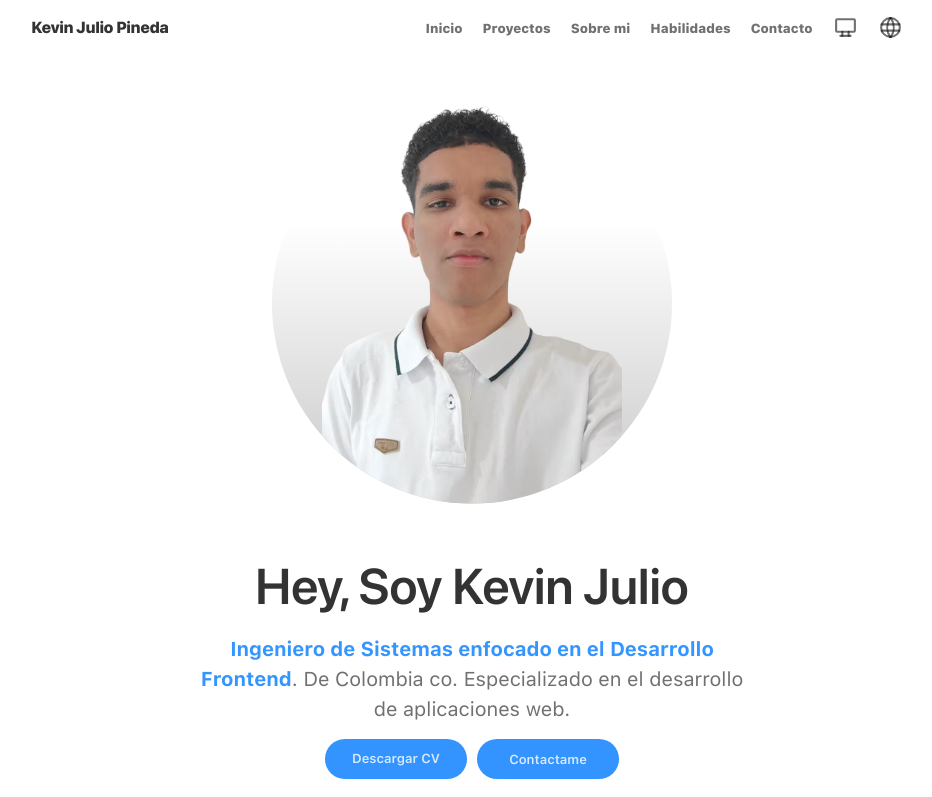
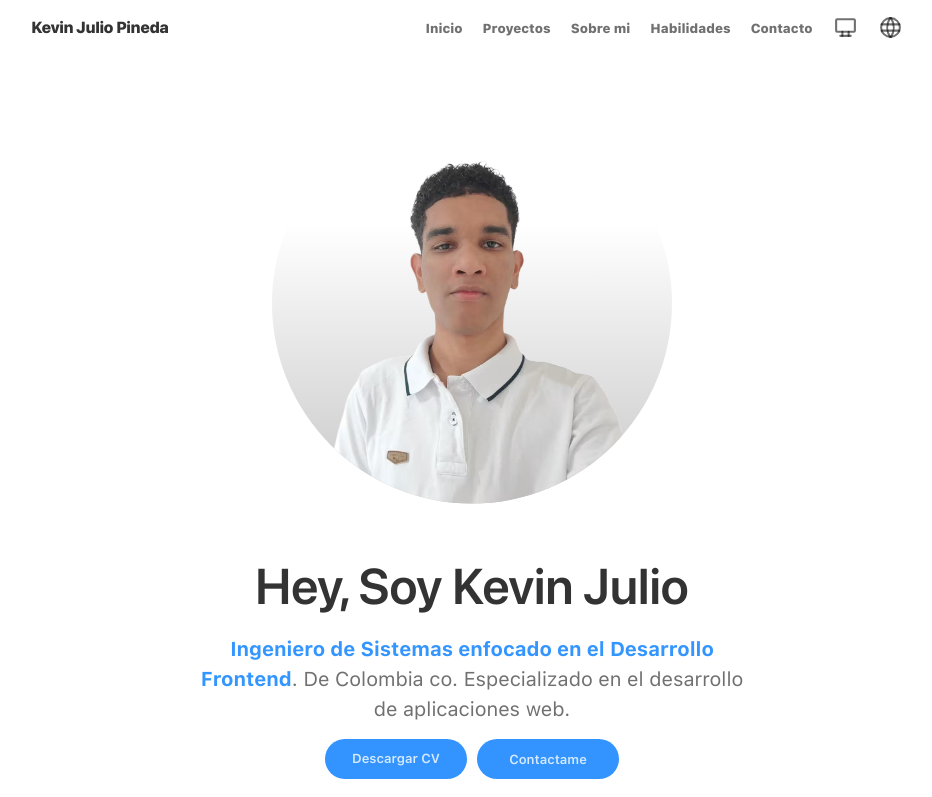
Before and after one commit to KevinJp21/Portfolio-KJ, a React (Vite) app: page / in a window 1280 px wide. Shown: the top 797 px of the page, without its empty margins (168-1100 px from the left). Built offline with nearby package versions, Linux system fonts and the light colour scheme.

Commit message:
cambiando estilos de la imagen del home

```diff
--- a/src/Secciones/SeccionesHome/Start/Start.css
+++ b/src/Secciones/SeccionesHome/Start/Start.css
@@ -20,6 +20,7 @@
 }
 
 .ImgContent{
+    position: relative;
     display: flex;
     justify-content: center;
     align-items: center;
@@ -31,11 +32,13 @@
 }
 
 .ImgContent img{
+    position: absolute;
+    bottom: -30px;
     max-width: 300px;
     min-height: 300px;
     height: 100%;
     width: 100%;
-    object-fit: cover;
+    object-fit: contain;
 }
 
 .StartTextContent{
```
Also changed, not shown: src/assets/Icons/NLTK.svg (added).
